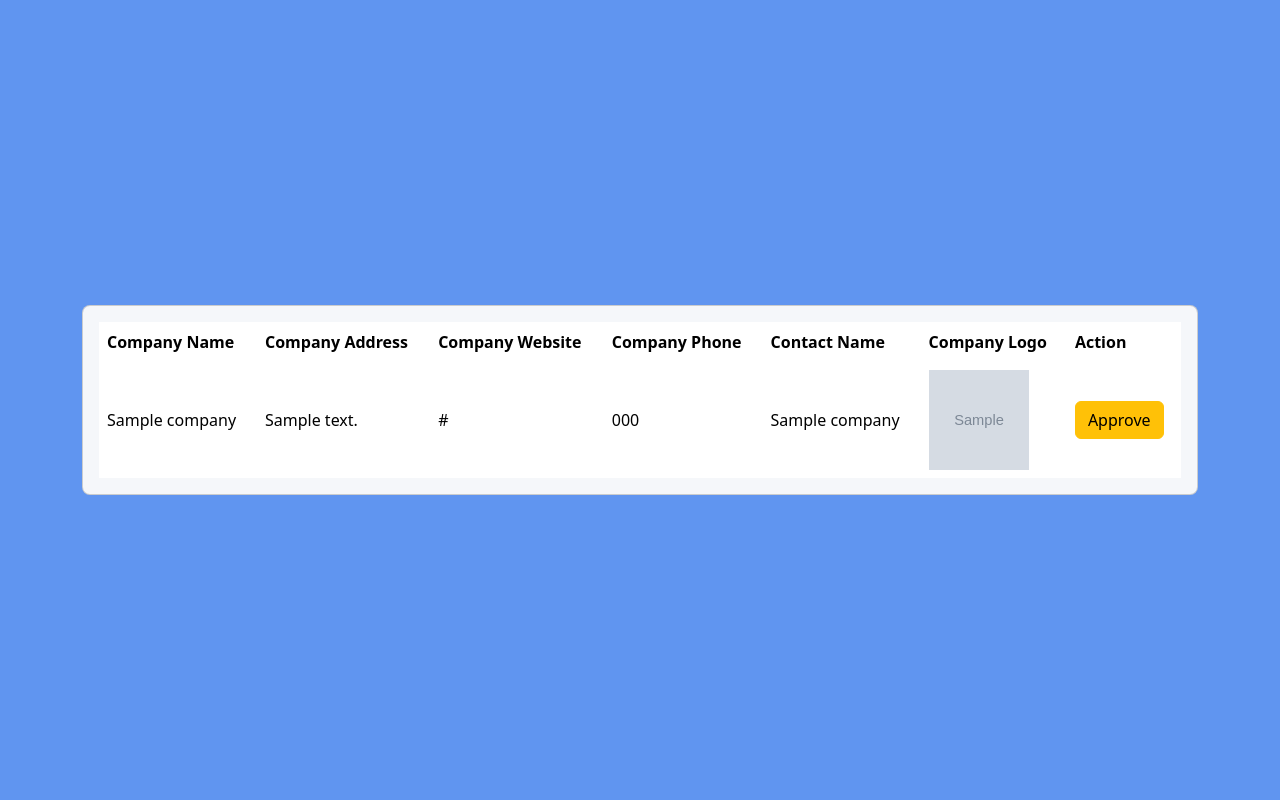
After one commit to frank1176/aws-assignment, a Flask app: page /CompanyList in a window 1280 px wide. The commit adds this page. Run offline with Flask 3, Linux system fonts and the light colour scheme; tables that the repository leaves empty or names only in its code hold one stand-in row (values such as "Sample post"); grey boxes marked "Sample" are stand-in pictures.

Commit message:
update add company and company list

```diff
--- a/app.py
+++ b/app.py
@@ -85,6 +85,7 @@ table = 'submit-company'
 def AddCompany():
     return render_template('AddCompany.html')
 
+# In your AddCompany route
 @app.route('/submit-company', methods=['POST'])
 def company():
     try:
@@ -100,9 +101,9 @@ def company():
                 flash('Company Name and Address are required fields.', 'error')
                 return redirect(url_for('AddCompany'))  # Redirect to the company submission form
 
-            # Store unique filenames
-            unique_file_names = []
-            s3 = boto3.resource('s3')
+            # Store unique URLs
+            unique_file_urls = []
+            s3 = boto3.resource('s3')  # Use resource method to create S3 resource
 
             for file in company_logo:
                 if file.filename != '':
@@ -110,35 +111,56 @@ def company():
                     unique_filename = str(uuid.uuid4())[:8] + '_' + secure_filename(file.filename)
 
                     # Upload to S3
-                    s3.Bucket(custombucket).put_object(Key=unique_filename, Body=file)
+                    s3.Bucket(custombucket).upload_fileobj(file, unique_filename)  # Use upload_fileobj method
 
-                    # Appending unique filename to the list
-                    unique_file_names.append(unique_filename)
+                    # Generate the full URL and append it to the list
+                    url = f"https://{custombucket}.s3.amazonaws.com/{unique_filename}"
+                    unique_file_urls.append(url)
 
-            # Convert list of filenames to a comma-separated string
-            file_names_string = ",".join(unique_file_names)
+            # Convert list of URLs to a comma-separated string
+            file_urls_string = ",".join(unique_file_urls)
 
-            # Modify the insert SQL to include the new column for file names
-            insert_sql = "INSERT INTO submit_company (company_name, company_address, company_website, company_phone, contact_name, company_logo) VALUES (%s, %s, %s, %s, %s, %s)"
+            # Modify the insert SQL to include the new column for file URLs
+            insert_sql = "INSERT INTO company (company_name, company_address, company_website, company_phone, contact_name, company_logo) VALUES (%s, %s, %s, %s, %s, %s)"
 
             cursor = db_conn.cursor()
             try:
-                cursor.execute(insert_sql, (company_name, company_address, company_website, company_phone, contact_name, file_names_string))
+                cursor.execute(insert_sql, (company_name, company_address, company_website, company_phone, contact_name, file_urls_string))
+                print("Company information submitted successfully!")
                 db_conn.commit()
-                flash('Company information submitted successfully!', 'success')
+
             except Exception as e:
                 db_conn.rollback()
-                flash('Error: Could not save company information. Please try again later.', 'error')
+                print("Error: Could not save company information. Please try again later.")
                 print("Database Error:", str(e))
             finally:
                 cursor.close()
 
         return redirect(url_for('AddCompany'))  # Redirect to the company submission form
     except Exception as e:
-        flash('An error occurred. Please try again later.', 'error')
+        print("An error occurred. Please try again later.")
         print("Error:", str(e))
+
 
     return render_template('AddCompany.html')  # Render the company submission form if there is a GET request
 
+
+@app.route('/CompanyList', methods=['GET'])
+def CompanyList():
+    try:
+        # Fetch data from the database (you can replace this with your own query)
+        cursor = db_conn.cursor()
+        cursor.execute("SELECT company_name, company_address, company_website, company_phone, contact_name, company_logo FROM company")
+        companies = cursor.fetchall()
+        print(companies)  # Add this line for debugging
+        cursor.close()
+        return render_template('CompanyList.html', companies=companies)
+    except Exception as e:
+        print("An error occurred while fetching company data.")
+        print("Error:", str(e))
+
+
+
+
 if __name__ == '__main__':
     app.run(host='0.0.0.0', port=80, debug=True)
--- /dev/null
+++ b/templates/CompanyList.html
@@ -0,0 +1,81 @@
+<!DOCTYPE html>
+<html>
+<head>
+    <title>Company List</title>
+
+	<link href="https://cdn.jsdelivr.net/npm/bootstrap@5.3.2/dist/css/bootstrap.min.css" rel="stylesheet" integrity="sha384-T3c6CoIi6uLrA9TneNEoa7RxnatzjcDSCmG1MXxSR1GAsXEV/Dwwykc2MPK8M2HN" crossorigin="anonymous">
+<style>
+	html,
+body,
+.intro {
+  height: 100%;
+}
+
+.card {
+  border-radius: .5rem;
+}
+
+.mask-custom {
+  background: rgba(24, 24, 16, .2);
+  border-radius: 2em;
+  backdrop-filter: blur(25px);
+  border: 2px solid rgba(255, 255, 255, 0.05);
+  background-clip: padding-box;
+  box-shadow: 10px 10px 10px rgba(46, 54, 68, 0.03);
+}
+</style>
+</head>
+<body>
+	<section class="intro">
+        <div class="bg-image h-100" style="background-color: #6095F0;">
+            <div class="mask d-flex align-items-center h-100">
+                <div class="container">
+                    <div class="row justify-content-center">
+                        <div class="col-12">
+                            <div class="card shadow-2-strong" style="background-color: #f5f7fa;">
+                                <div class="card-body">
+                                    <div class="table-responsive">
+
+                                        <table class="table table-borderless mb-0">
+                                            <thead>
+                                                <tr>
+                                                    <th scope="col">Company Name</th>
+                                                    <th scope="col">Company Address</th>
+                                                    <th scope="col">Company Website</th>
+                                                    <th scope="col">Company Phone</th>
+                                                    <th scope="col">Contact Name</th>
+                                                    <th scope="col">Company Logo</th>
+                                                    <th scope="col">Action</th>
+                                                </tr>
+                                            </thead>
+                                            <tbody>
+                                                {% for company in companies %}
+                                                <tr>
+                                                    <td class="align-middle">{{ company[0] }}</td>
+                                                    <td class="align-middle">{{ company[1] }}</td>
+                                                    <td class="align-middle">{{ company[2] }}</td>
+                                                    <td class="align-middle">{{ company[3] }}</td>
+                                                    <td class="align-middle">{{ company[4] }}</td>
+                                                    <td>
+                                                        <img src="{{ company[5] }}" alt="Company Logo" width="100" height="100">
+                                                    </td>
+                                                    <td class="align-middle">
+                                                        <button type="button" class="btn btn-warning">Approve</button>
+                                                    </td>
+                                                </tr>
+                                                {% endfor %}
+                                            </tbody>
+                                        </table>
+
+                                    </div>
+                                </div>
+                            </div>
+                        </div>
+                    </div>
+                </div>
+            </div>
+        </div>
+    </section>
+	  <script src="https://cdn.jsdelivr.net/npm/bootstrap@5.3.2/dist/js/bootstrap.bundle.min.js" integrity="sha384-C6RzsynM9kWDrMNeT87bh95OGNyZPhcTNXj1NW7RuBCsyN/o0jlpcV8Qyq46cDfL" crossorigin="anonymous"></script>
+</body>
+</html>
--- a/templates/Home.html
+++ b/templates/Home.html
@@ -41,11 +41,11 @@
                                 class="block py-2 pl-3 pr-4 text-gray-900 rounded hover:bg-gray-100 md:hover:bg-transparent md:border-0 md:hover:text-blue-700 md:p-0 dark:text-white md:dark:hover:text-blue-500 dark:hover:bg-gray-700 dark:hover:text-white md:dark:hover:bg-transparent">About</a>
                         </li>
                         <li>
-                            <a href="#"
+                            <a href="{{ url_for('AddCompany') }}"
                                 class="block py-2 pl-3 pr-4 text-gray-900 rounded hover:bg-gray-100 md:hover:bg-transparent md:border-0 md:hover:text-blue-700 md:p-0 dark:text-white md:dark:hover:text-blue-500 dark:hover:bg-gray-700 dark:hover:text-white md:dark:hover:bg-transparent">Company</a>
                         </li>
                         <li>
-                            <a href="{{ url_for('AddCompany') }}"
+                            <a href="{{ url_for('CompanyList') }}"
                                 class="block py-2 pl-3 pr-4 text-gray-900 rounded hover:bg-gray-100 md:hover:bg-transparent md:border-0 md:hover:text-blue-700 md:p-0 dark:text-white md:dark:hover:text-blue-500 dark:hover:bg-gray-700 dark:hover:text-white md:dark:hover:bg-transparent">Form</a>
                         </li>
                         <li>
```
Also changed, not shown: templates/AddCompany.html (+16 -1 lines).
